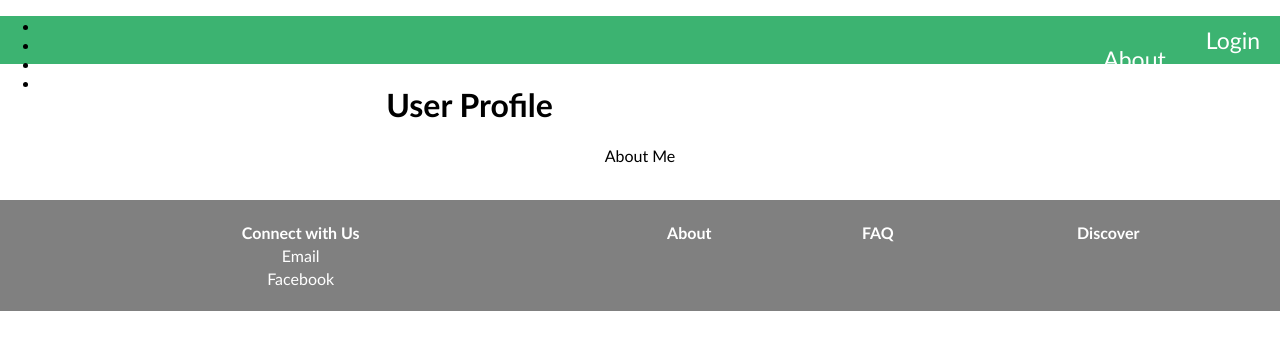
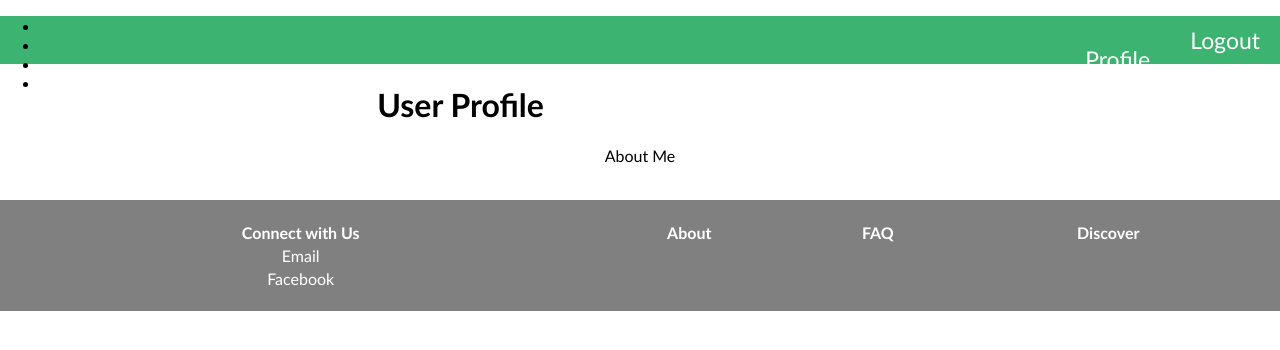
Before and after one commit to bl-op/system-project, a PHP site: page /userhome.php in a window 1280 px wide. Shown: the top 350 px of the page. Run offline with PHP 8.4, Linux system fonts and the light colour scheme; the visitor is signed in with stand-in values (Sample User, id 1); data that the repository does not hold is empty.

Commit message:
Update userhome.php

```diff
--- a/userhome.php
+++ b/userhome.php
@@ -13,13 +13,13 @@
 	<body>
 		<header>
 		<div class="navibar">
-	        <ul>
-	            <li><a href="login.html">Login</a></li>
-	            <li><a href="about.html">About</a></li>
-	            <li><a href="newproject.html">Start a Project</a></li>
-	            <li><a href="carifund.html">Home</a></li>
-	        </ul>
-	    </div>
+	      	<ul>
+		          <li><a href="logout.php">Logout</a></li>
+		          <li><a href="userhome.php">Profile</a></li>
+		          <li><a href="newproject.php">Start a Project</a></li>
+		          <li><a href="myhome.php">Home</a></li>
+	      	</ul>
+	  	</div>
 	    </header>
 
 		<div class="profilecontainer">
```
